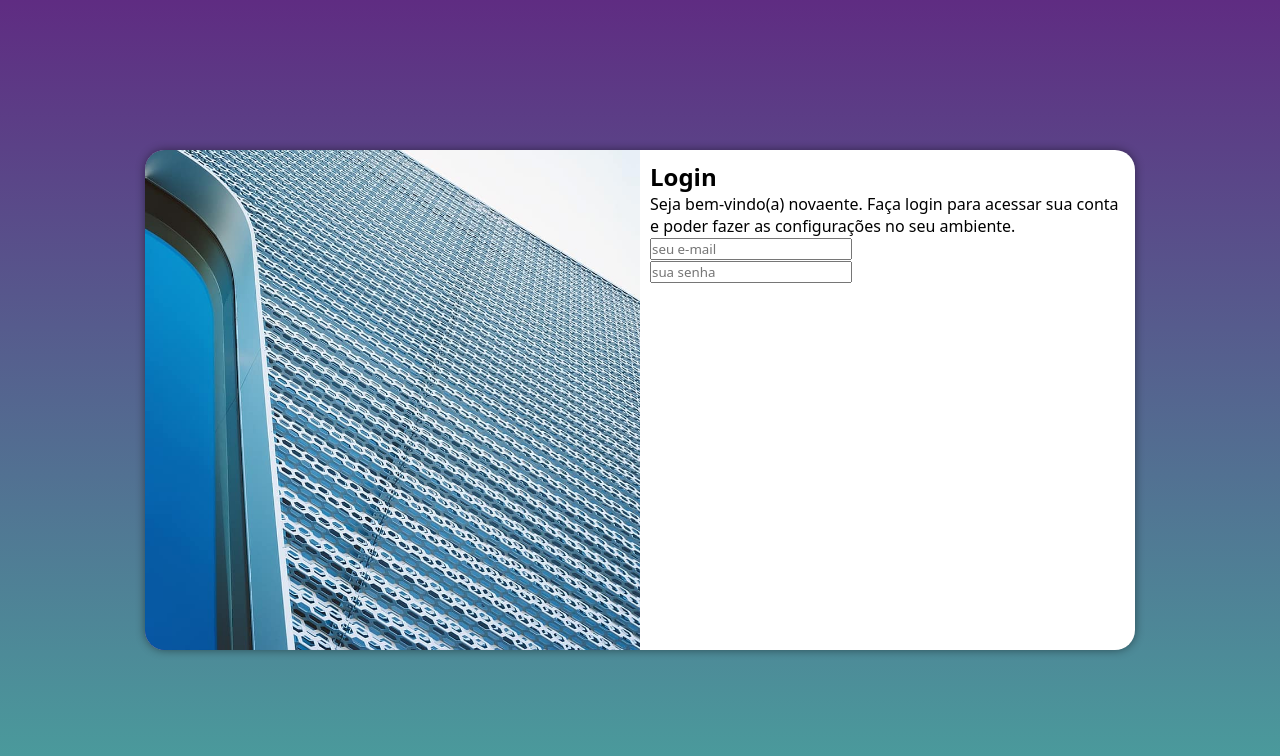
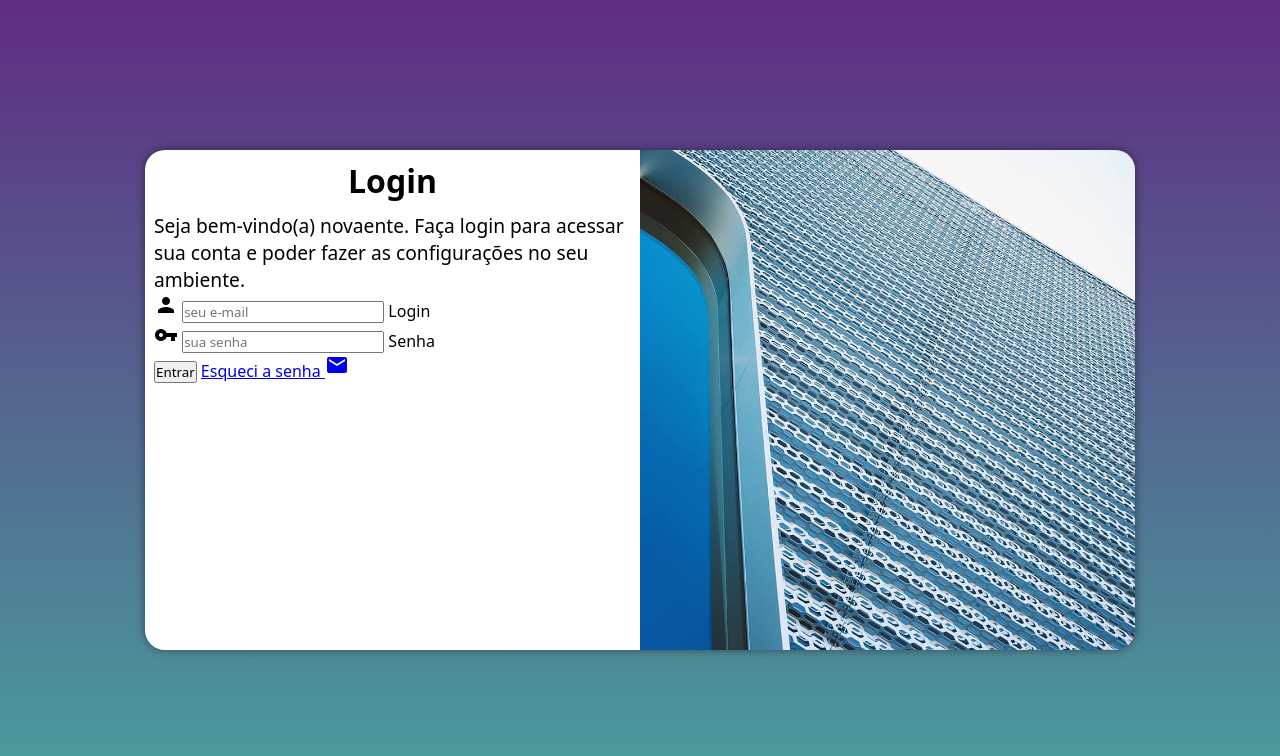
Before and after one commit to VitorMCostas/projeto-login, a plain HTML site: page index.html in a window 1280 px wide. Drawn offline with Linux system fonts and the light colour scheme.

Commit message:
Botão login e senha

```diff
--- a/estilos/media-query.css
+++ b/estilos/media-query.css
@@ -38,13 +38,27 @@ Grandes telas: acima de 1200px
     }
 
     #imagem {
-        float: left;
+        float: right;
         width: 50%;
         height: 100%;
     }
 
     #formulario {
-        float: right;
+        float: left;
         width: 50%;
     }
+
+    #formulario > h1 {
+        font-size: 2em;
+    }
+
+    #formulario > p {
+        font-size: 1.2em;
+    }
 }
+
+@media screen and (min-width: 1200px) {
+    section#login {
+
+    }
+}
--- a/estilos/style.css
+++ b/estilos/style.css
@@ -48,5 +48,14 @@ section#login {
 
 #formulario {
     display: block;
-    padding: 10px;
+    padding: 9px;
 }
+
+#formulario > h1 {
+    text-align: center;
+    margin-bottom: 10px;
+}
+
+#formulario > p {
+    font-size: 0.8em;
+}
--- a/index.html
+++ b/index.html
@@ -4,6 +4,7 @@
     <meta charset="UTF-8">
     <meta http-equiv="X-UA-Compatible" content="IE=edge">
     <meta name="viewport" content="width=device-width, initial-scale=1.0">
+    <link href="https://fonts.googleapis.com/icon?family=Material+Icons"rel="stylesheet">
     <link rel="stylesheet" href="estilos/style.css">
     <link rel="stylesheet" href="estilos/media-query.css">
     <title>login</title>
@@ -17,15 +18,23 @@
             <div id="formulario">
                 <h1>Login</h1>
                 <p>Seja bem-vindo(a) novaente. Faça login para acessar sua conta e poder fazer as configurações no seu ambiente.</p>
-                <form action="login.php" method="post">
+                <form action="login.php" method="post" autocomplete="on">
 
-                    <div>
-                        <input type="email" name="email" id="iemail" placeholder="seu e-mail">
+                    <div class="campo">
+                        <i class="material-icons">person</i>
+                        <input type="email" name="login" id="ilogin" placeholder="seu e-mail" autocomplete="email" required maxlength="30">
+                        <label for="ilogin">Login</label>
                     </div>
 
-                    <div>
-                        <input type="password" name="senha" id="isenha" placeholder="sua senha">
+                    <div class="campo">
+                        <i class="material-icons">vpn_key</i>
+                        <input type="password" name="senha" id="isenha" placeholder="sua senha" autocomplete="current-password" required minlength="8" maxlength="20">
+                        <label for="isenha">Senha</label>
                     </div>
+                    <input type="submit" value="Entrar">
+                    <a href="esqueci.html">
+                        Esqueci a senha <i class="material-icons">mail</i>
+                    </a>
                 </form>
             </div>
         </section>
```
